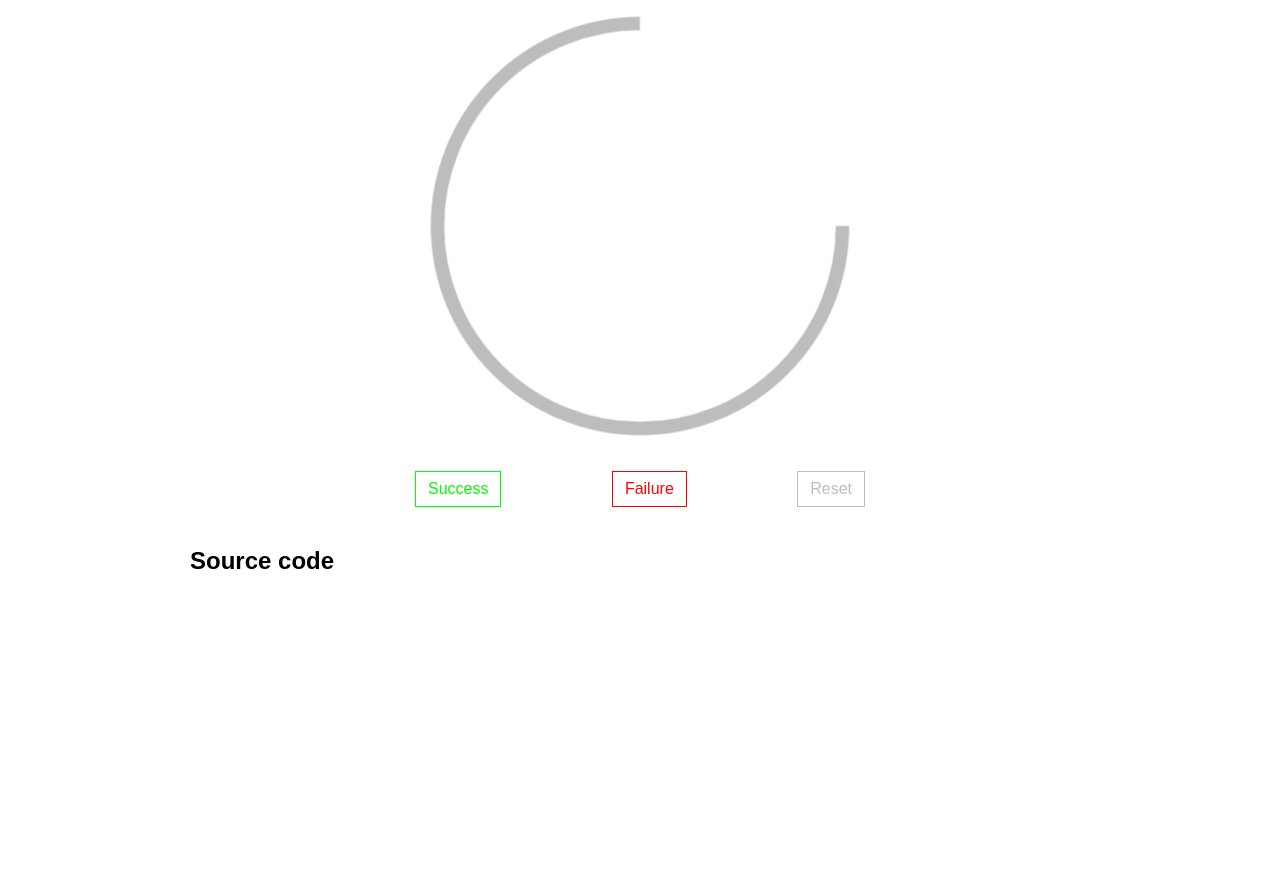
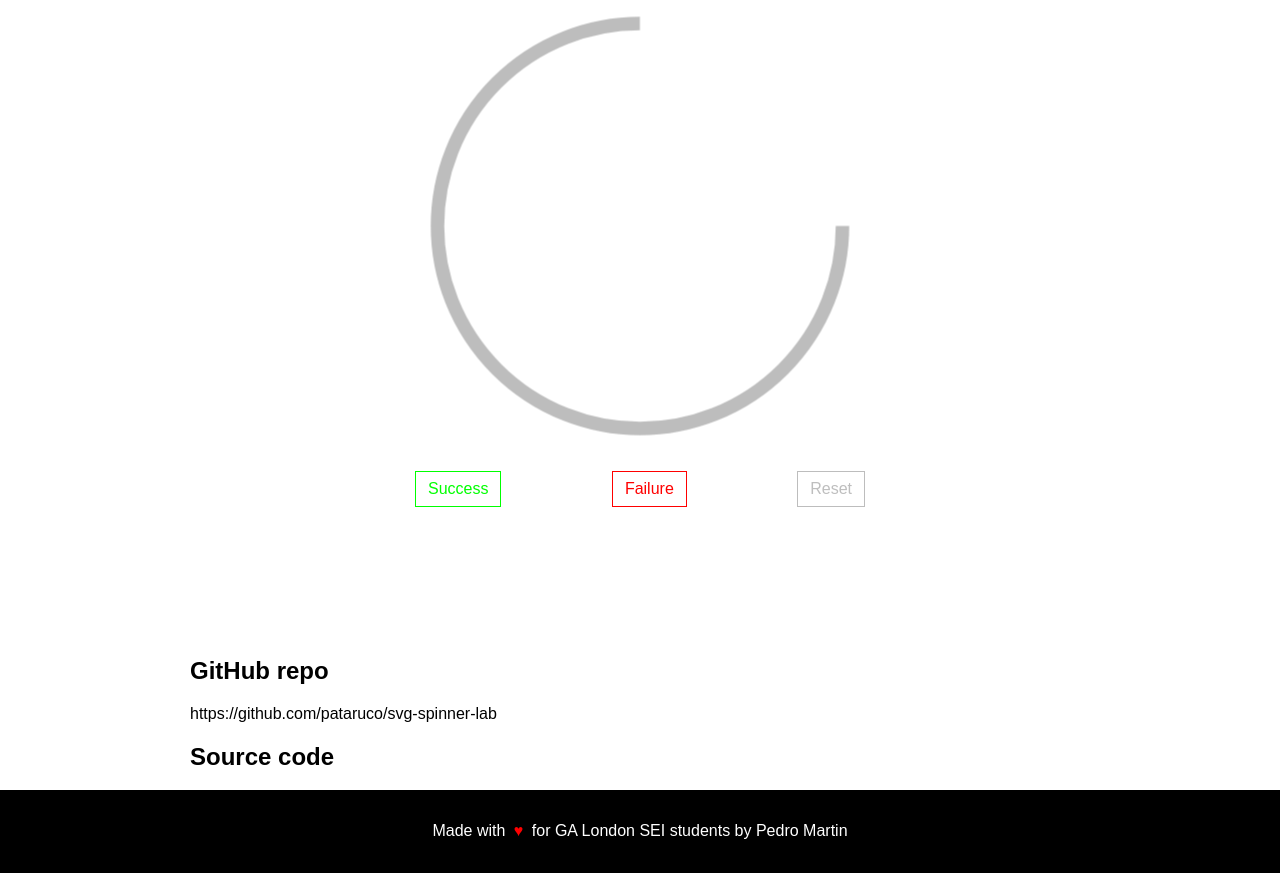
Before and after one commit to pataruco/svg-spinner-lab, a plain HTML site: page index.html in a window 1280 px wide. Shown: the part 79-952 px from the top of the page. Before the commit the page ends 800 px from the top, so only its background shows below. Drawn offline with Linux system fonts and the light colour scheme.

Commit message:
Add repo and footer

```diff
--- a/index.html
+++ b/index.html
@@ -7,6 +7,7 @@
     <title>Spinner Lab ✅ ❌</title>
   </head>
   <body>
+    <main>
       <article>
         <h1>SVG Spinner Lab</h1>
         <section class="spinner">
@@ -40,11 +41,35 @@
             <p>Now you might trigger another action</p>
           </dialog>
         </section>
+        <section class="source-code">
+          <h2>GitHub repo</h2>
+          <p>
+            <a
+              href="https://github.com/pataruco/svg-spinner-lab"
+              target="_blank"
+              rel="noopener noreferrer"
+            >
+              https://github.com/pataruco/svg-spinner-lab
+            </a>
+          </p>
+        </section>
         <section>
           <h2>Source code</h2>
           <script src="https://gist.github.com/pataruco/a263d79ff2d9f6cfd7aff6dfb2770596.js"></script>
         </section>
       </article>
+    </main>
+    <footer>
+      <p>
+        Made with <span>&hearts;</span> for GA London SEI students by
+        <a
+          href="https://generalassemb.ly/instructors/pedro-martin/7012"
+          target="_blank"
+          rel="noopener noreferrer"
+          >Pedro Martin</a
+        >
+      </p>
+    </footer>
     <script src="./scripts/main.js"></script>
   </body>
 </html>
--- a/styles/main.css
+++ b/styles/main.css
@@ -22,6 +22,20 @@ svg {
   display: block;
   max-width: 100%;
   height: auto;
+}
+
+a {
+  text-decoration: none;
+  color: black;
+}
+
+a:hover {
+  border-bottom: 1px solid currentColor;
+}
+
+a:active {
+  color: gray;
+  border-bottom: 1px solid currentColor;
 }
 
 body {
@@ -87,3 +101,39 @@ menu li:last-of-type button:active {
   color: white;
   background-color: var(--base-color);
 }
+
+.source-code {
+  margin-top: 130px;
+}
+
+footer {
+  background-color: black;
+  color: white;
+  text-align: center;
+  padding: 1rem;
+}
+
+footer p span {
+  color: red;
+  padding: 0 0.25rem;
+  display: inline-block;
+  transition: transform 0.2s ease-in-out;
+}
+
+footer p span:hover {
+  transform: scale(2);
+}
+
+footer p a {
+  color: white;
+}
+
+footer p a:hover {
+  border-bottom: 1px solid white;
+}
+
+footer p a:active,
+footer p a:visited {
+  color: grey;
+  border-bottom: 1px solid currentColor;
+}
--- a/styles/spinner.css
+++ b/styles/spinner.css
@@ -8,10 +8,12 @@ svg circle {
   /* Set the value of dasharray to be the length of the circumference */
   /* 2 * π * Radius  = C */
   /* 2 * 3.14 * 45  = 282.6 */
+  --stroke-dasharray: calc(2 * var(--svg-radius) * 3.14);
   stroke-dasharray: 282.6;
   /* Remove a percentage value from circumference */
   /* C * 0.25 =  circle - 25% */
   /* 282.6 * 0.25 =  70.65 */
+  --stroke-dashoffset: calc(var(--stroke-dasharray) * 0.25);
   stroke-dashoffset: 70.65;
   transform-origin: center;
   animation: spin 1s linear infinite;
```
Also changed, not shown: 1 other file. Lines whose indentation alone changed are shown as unchanged.
